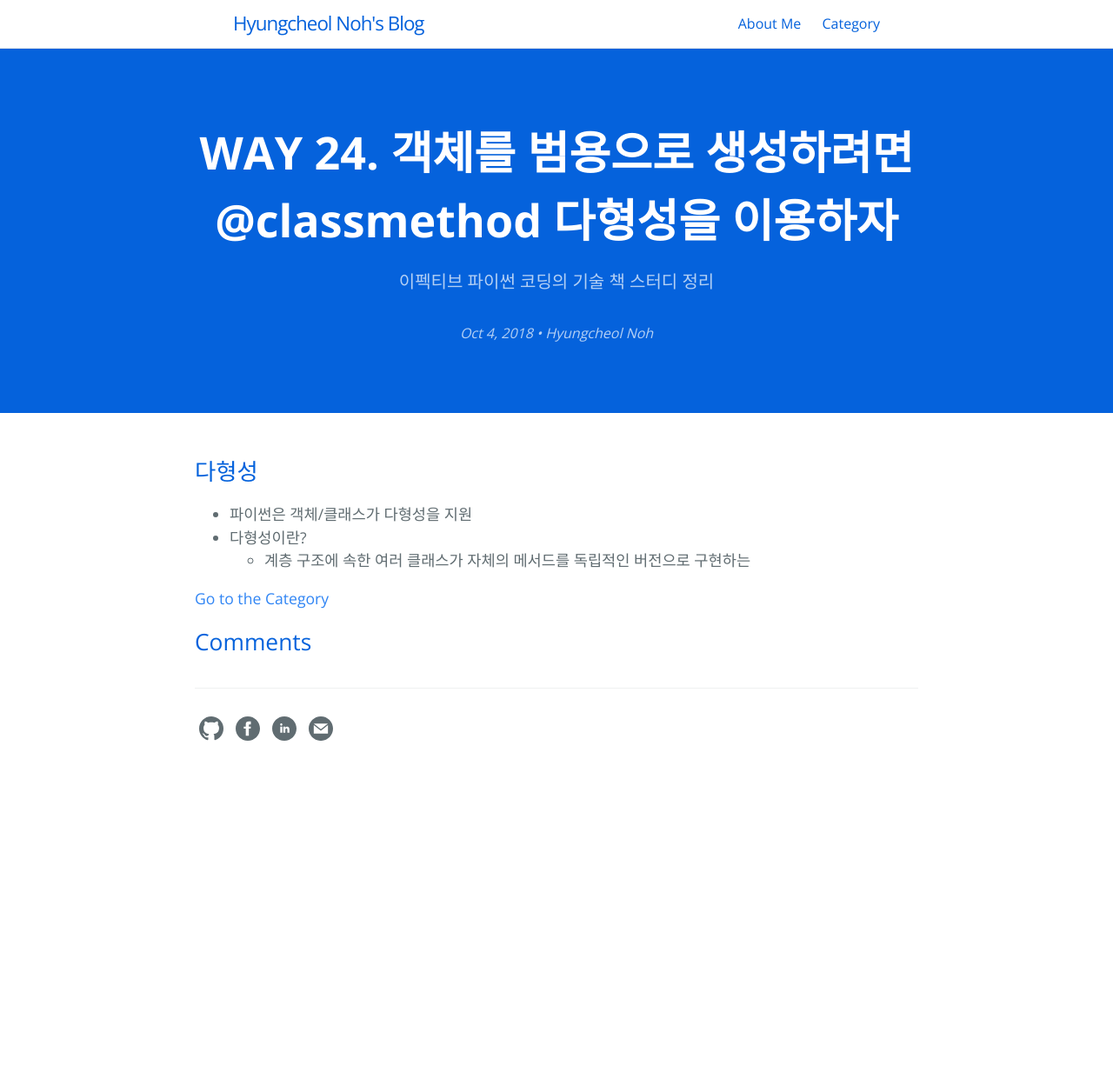
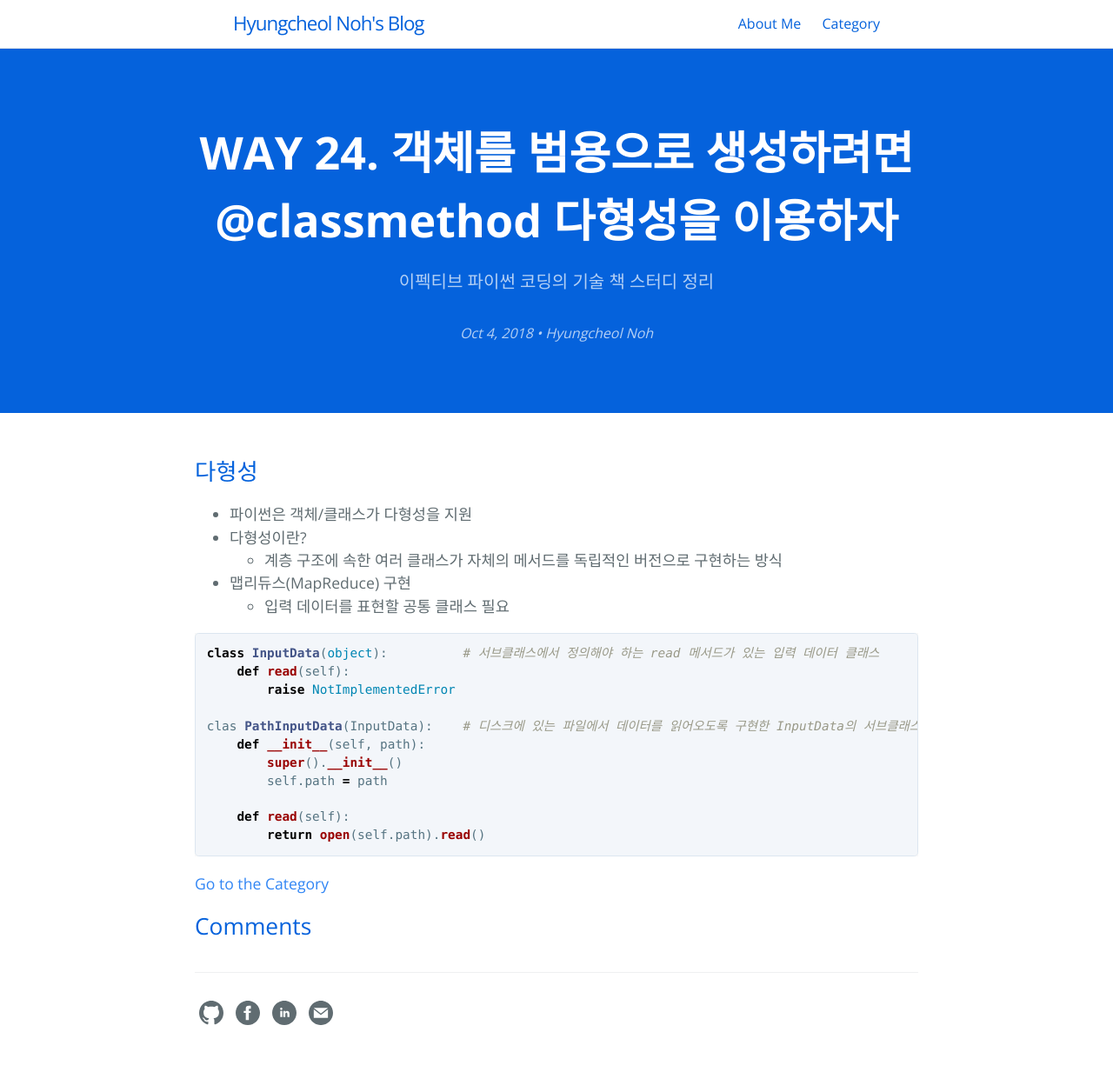
Before and after one commit to hcnoh/hcnoh.github.io, a Jekyll site: the page built from _posts/2018-10-04-effective-python-way24.md, in a window 1280 px wide. Shown: the whole page at 87% size. Built offline with Jekyll 4.4.1, drawn with Linux system fonts in a browser that asks for light colours; comment, search, counter and statistics services are not loaded; before the commit the page ends 906 px from its top, so only the background shows below that.

Commit message:
Update 2018-10-04-effective-python-way24.md

````diff
--- a/_posts/2018-10-04-effective-python-way24.md
+++ b/_posts/2018-10-04-effective-python-way24.md
@@ -13,4 +13,20 @@ permalink: /2018-10-04-effective-python-way24
 ## 다형성
 - 파이썬은 객체/클래스가 다형성을 지원
 - 다형성이란?
-  - 계층 구조에 속한 여러 클래스가 자체의 메서드를 독립적인 버전으로 구현하는
+  - 계층 구조에 속한 여러 클래스가 자체의 메서드를 독립적인 버전으로 구현하는 방식
+- 맵리듀스(MapReduce) 구현
+  - 입력 데이터를 표현할 공통 클래스 필요
+
+```python
+class InputData(object):          # 서브클래스에서 정의해야 하는 read 메서드가 있는 입력 데이터 클래스
+    def read(self):
+        raise NotImplementedError
+
+clas PathInputData(InputData):    # 디스크에 있는 파일에서 데이터를 읽어오도록 구현한 InputData의 서브클래스
+    def __init__(self, path):
+        super().__init__()
+        self.path = path
+
+    def read(self):
+        return open(self.path).read()
+```
````
